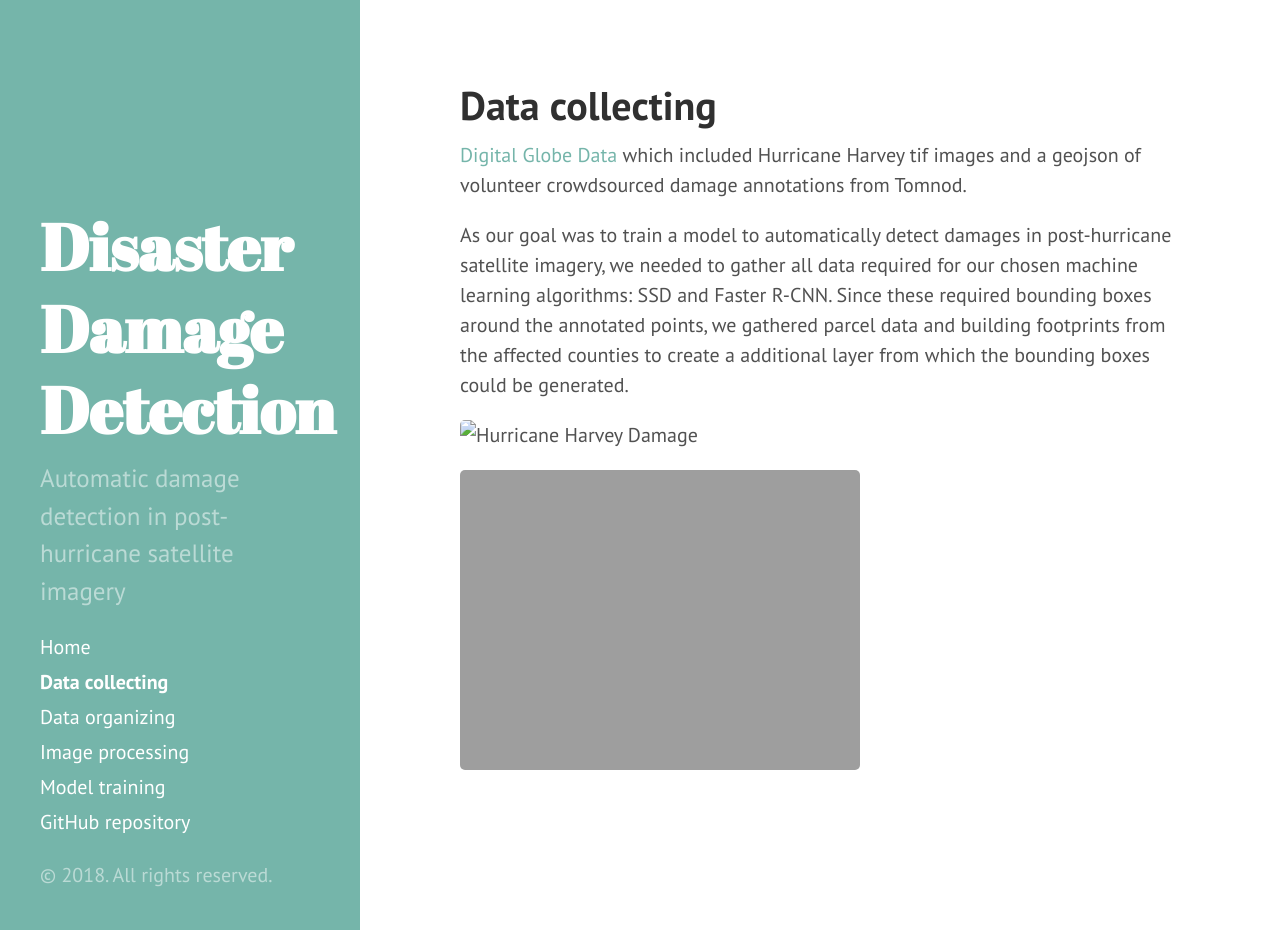
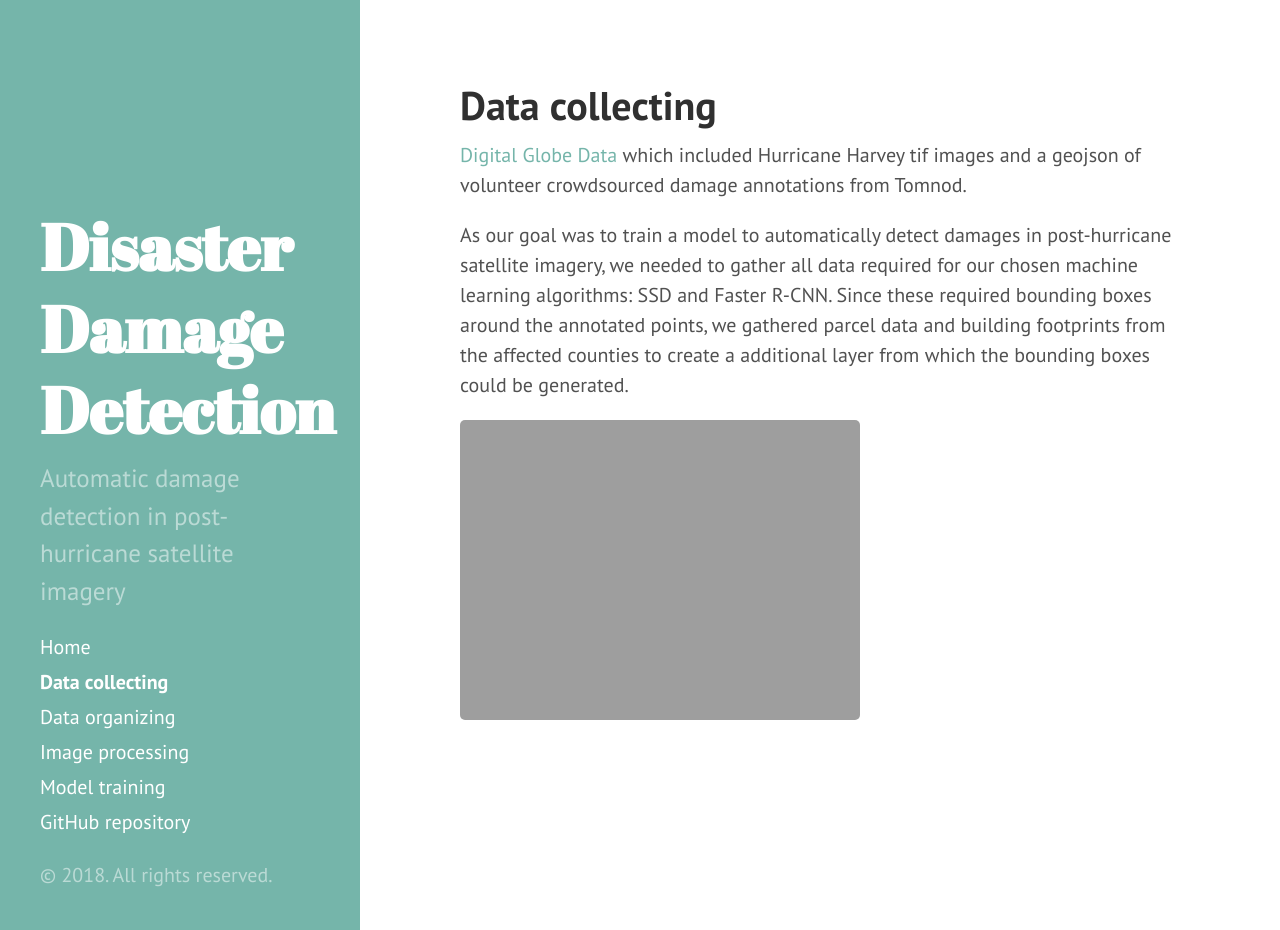
Before and after one commit to DDS-Lab/disaster-damage-detection, a Jekyll site: the page built from data-collection.md, in a window 1280 px wide and 930 px high. Built offline with Jekyll 4.4.1, drawn with Linux system fonts in a browser that asks for light colours.

Commit message:
Update data-collection.md

```diff
--- a/data-collection.md
+++ b/data-collection.md
@@ -6,6 +6,4 @@ title: Data collecting
 
 As our goal was to train a model to automatically detect damages in post-hurricane satellite imagery, we needed to gather all data required for our chosen machine learning algorithms: SSD and Faster R-CNN.  Since these required bounding boxes around the annotated points, we gathered parcel data and building footprints from the affected counties to create a additional layer from which the bounding boxes could be generated.
 
-![Hurricane Harvey Damage](Webp.net-gifmaker.gif)
-
-![](Webp.net-gifmaker(1).gif)
+![Hurricane Harvey Damage](Webp.net-gifmaker (1).gif)
```
